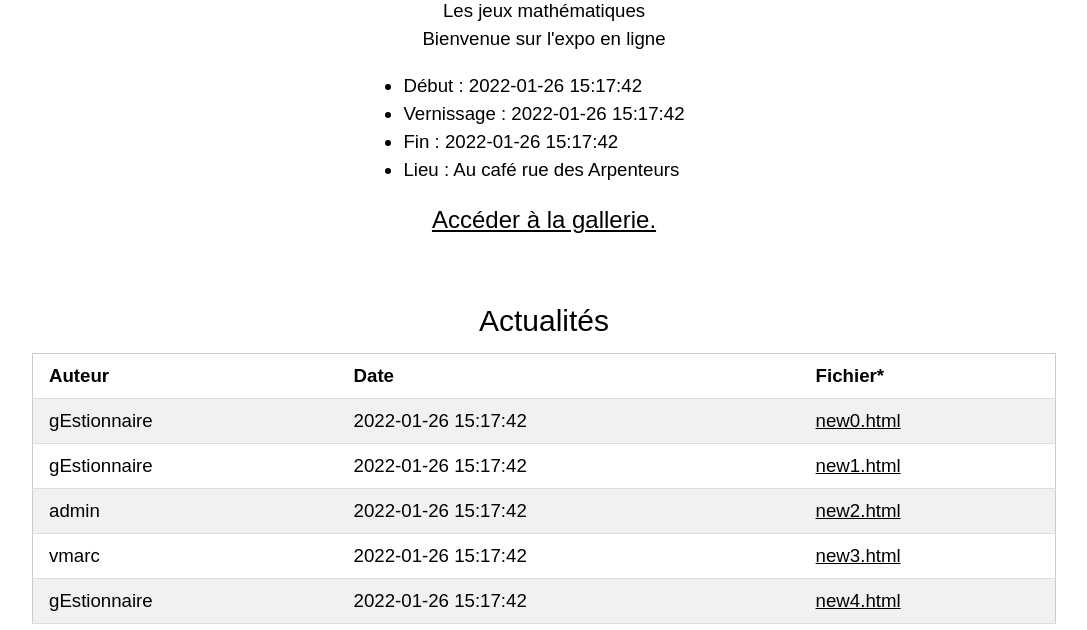
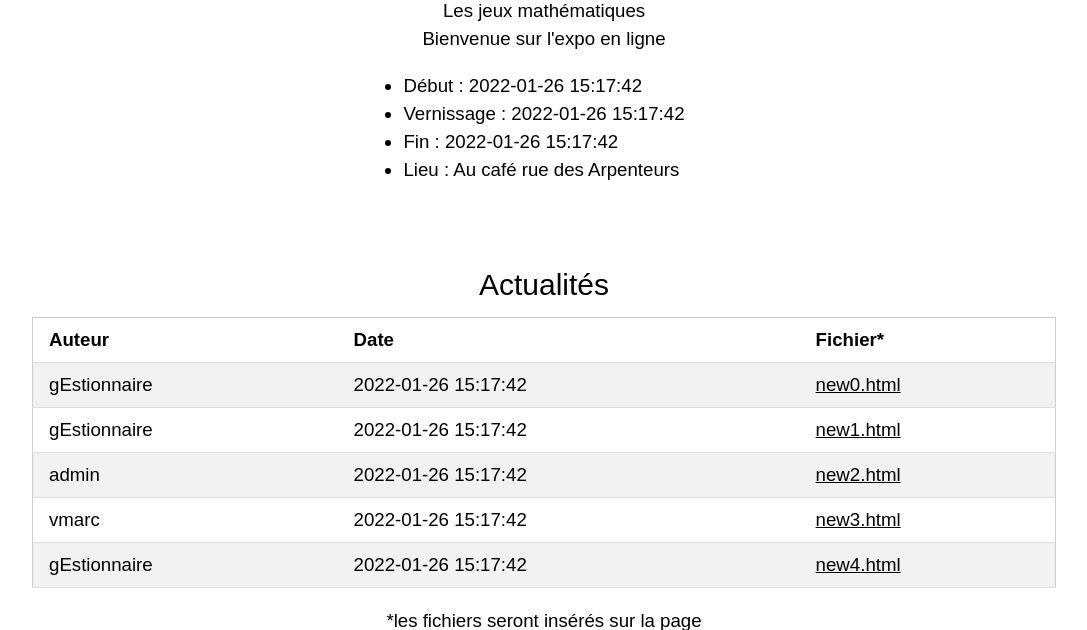
Before and after one commit to scouarn/netgallery, a PHP site: page / in a window 1280 px wide. Shown: the part 192-822 px from the top of the page, without its empty margins (96-1183 px from the left). Run offline with PHP 8.4, Linux system fonts and the light colour scheme; data comes from the database, SQL or seed files in the repository; some web fonts are replaced.

Commit message:
rm <a> acceder gallerie

```diff
--- a/public/index.php
+++ b/public/index.php
@@ -35,9 +35,6 @@
 		echo("<li>Lieu :       {$row['pre_lieu' ]}</li>");
 
 	?></ul>
-
-	<a href="gallerie.php" class="w3-xlarge w3-padding-16">Accéder à la gallerie.</a>
-
 
 	<h2 class="section-title">Actualités</h2>
 
```
